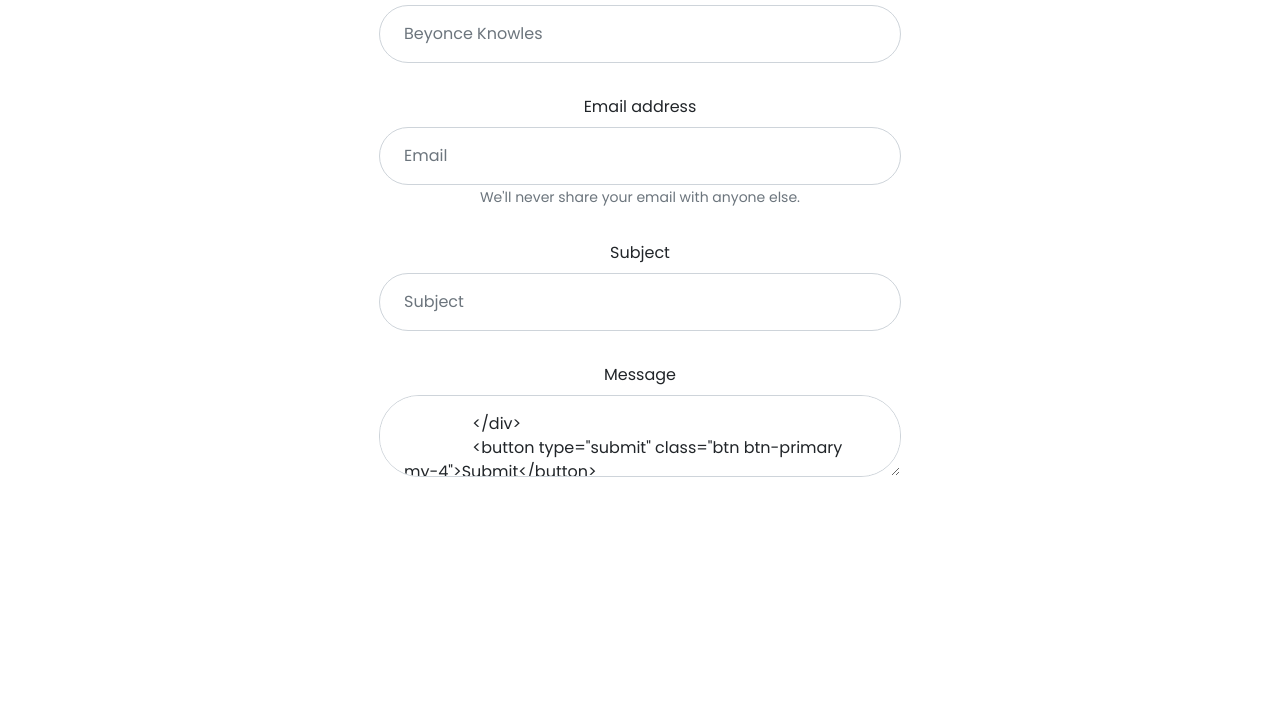
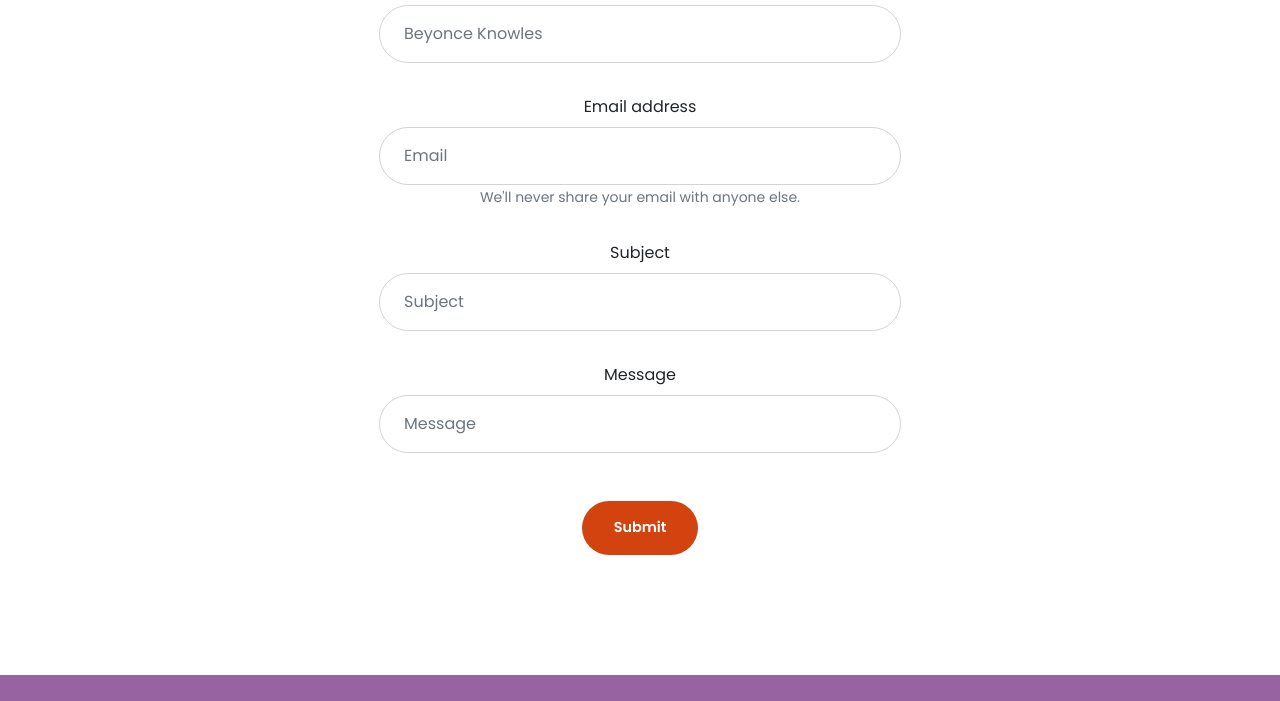
Before and after one commit to Code-Institute-Submissions/lulu-loves, a plain HTML site: page contact.html in a window 1280 px wide. Shown: the part 634-1335 px from the top of the page. Before the commit the page ends 1231 px from the top, so only its background shows below. Drawn offline with nearby package versions, Linux system fonts and the light colour scheme.

```diff
--- a/contact.html
+++ b/contact.html
@@ -68,7 +68,7 @@
                 </div>
                 <div class="form-group mt-3 mb-4">
                   <label for="exampleInputMessage" class="my-2">Message</label>
-                  <textarea class="form-control" id="exampleInputMessaget" placeholder="Message">
+                  <input type="text" class="form-control" id="exampleInputMessage" placeholder="Message">
                 </div>
                 <button type="submit" class="btn btn-primary my-4">Submit</button>
               </form>
```
Also changed, not shown: documentation/home-page-wire-frame.png (added), documentation/lulu-loves-information-architecture.png, documentation/testing/Screenshot 2021-02-27 at 16.25.19.png (added), documentation/testing/Screenshot 2021-02-27 at 16.29.01.png (added), documentation/testing/Screenshot 2021-02-27 at 16.35.56.png (added), documentation/testing/Screenshot 2021-02-27 at 16.36.15.png (added), documentation/testing/Screenshot 2021-02-27 at 16.36.27.png (added), documentation/testing/Screenshot 2021-02-27 at 16.36.41.png (added), documentation/testing/Screenshot 2021-02-27 at 17.28.41.png (added), documentation/testing/Screenshot 2021-02-27 at 17.37.44.png (added), 1 other file.
